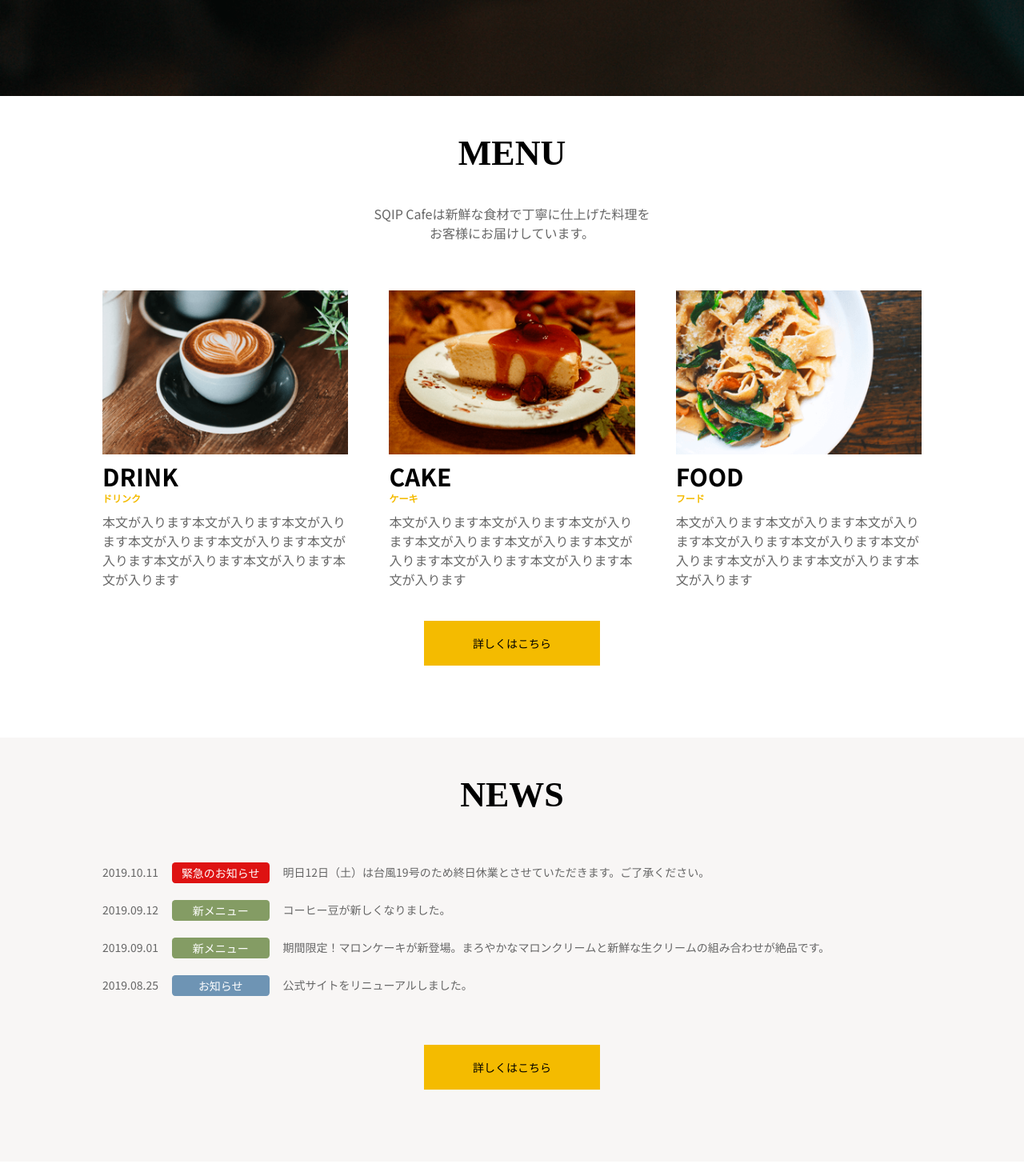
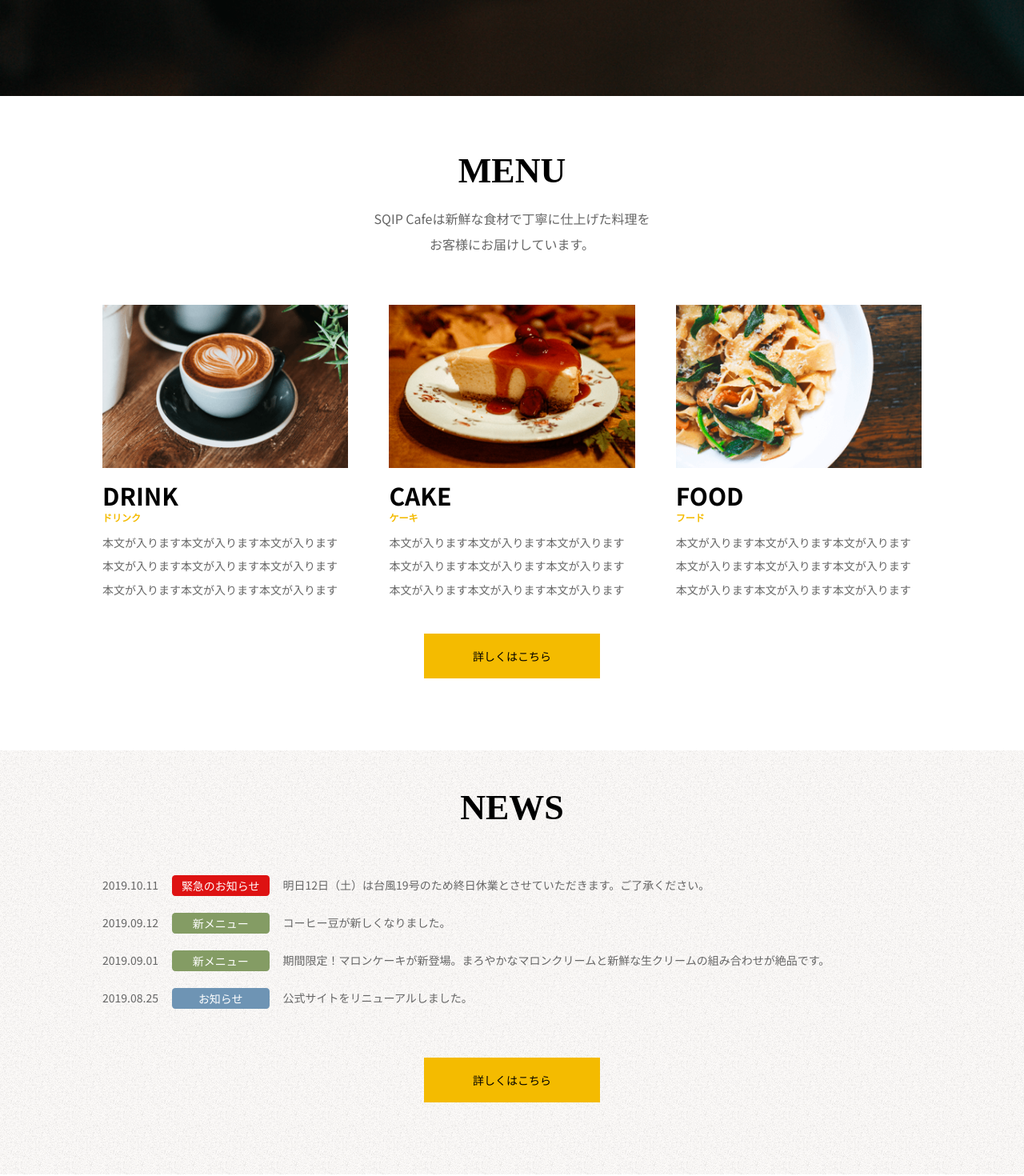
Before and after one commit to SO0O0/sqipcafe.github.io, a Vue app: page / in a window 1280 px wide. Shown: the part 680-2150 px from the top of the page at 80% size. Built offline with nearby package versions, Linux system fonts and the light colour scheme.

Commit message:
:art: Style

```diff
--- a/src/components/CafeBanner.vue
+++ b/src/components/CafeBanner.vue
@@ -33,7 +33,7 @@ export default {
 
 <style lang="scss" scoped>
 article {
-    background: #faf8f7;
+    background-image: url("../assets/background.png");
 
     @media screen and (max-width: 768px) {
         .container {
--- a/src/components/CafeMenu.vue
+++ b/src/components/CafeMenu.vue
@@ -55,12 +55,13 @@ export default {
 
     h2 {
       font: normal normal 900 44px/24px Nato Sans JP;
-      padding-top: 60px;
-      margin-bottom: 5%;
+      padding-top: 8%;
+      margin-bottom: 3%;
     }
 
     p {
       color: #666;
+      line-height: 2.0;
     }
   }
 
@@ -93,6 +94,8 @@ export default {
       }
 
       h3 {
+
+        margin-top: 2%;
         .en {
           font-size: 30px;
           display: block;
@@ -106,6 +109,11 @@ export default {
           margin-top: -0.5em;
           margin-bottom: 3%;
         }
+      }
+
+      .descri {
+        font-size: 14px;
+        line-height: 2.1;
       }
     }
   }
--- a/src/components/CafeNews.vue
+++ b/src/components/CafeNews.vue
@@ -43,9 +43,8 @@ export default {
 <style lang="scss" scoped>
 .news {
   width: 100%;
-  background: #f8f6f5;
+  background-image: url("../assets/background.png");
   .container {
-    background: #f8f6f5;
     margin: 0 auto;
     padding-left: 15px;
     padding-right: 15px;
--- a/src/components/CafeVisual.vue
+++ b/src/components/CafeVisual.vue
@@ -50,6 +50,7 @@ export default {
     .guide {
       color: #fff;
       margin-top: 2%;
+      letter-spacing: 2px;
     }
 
     .more {
```
Also changed, not shown: src/assets/background.png (added), 8 other files (tests, documents, lock files or other folders).
